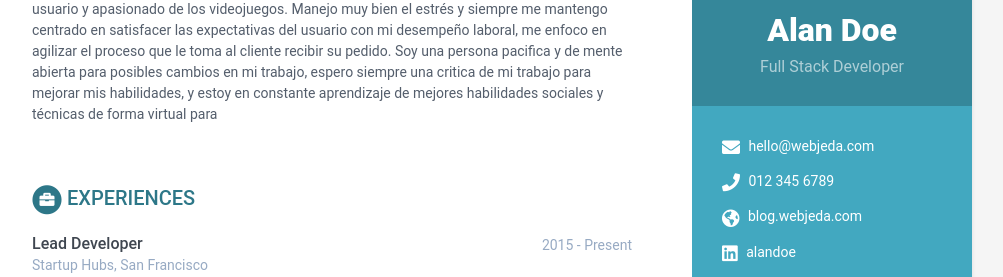
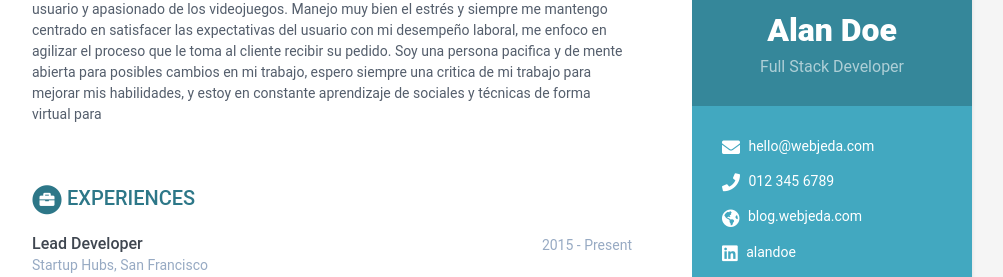
Before and after one commit to KevinC99/good-birch-4e19a, a Jekyll site: the page built from index.html, in a window 1280 px wide and 900 px high. Shown: the part 162-439 px from the top of the window, without its empty margins (168-1171 px from the left). Built offline with Jekyll 4.4.1, drawn with Linux system fonts in a browser that asks for light colours; some of the changed text lies outside the part shown.

Commit message:
data.yml: updated summary in career-profile

```diff
--- a/_data/data.yml
+++ b/_data/data.yml
@@ -40,8 +40,7 @@ career-profile:
     proceso que le toma al cliente recibir su pedido. Soy una persona pacifica y
     de mente abierta para posibles cambios en mi trabajo, espero siempre una
     critica de mi trabajo para mejorar mis habilidades, y estoy en constante
-    aprendizaje de mejores habilidades sociales y técnicas de forma virtual
-    para
+    aprendizaje de  sociales y técnicas de forma virtual para
 education:
   - degree: MSc in Computer Science
     university: University of London
```
